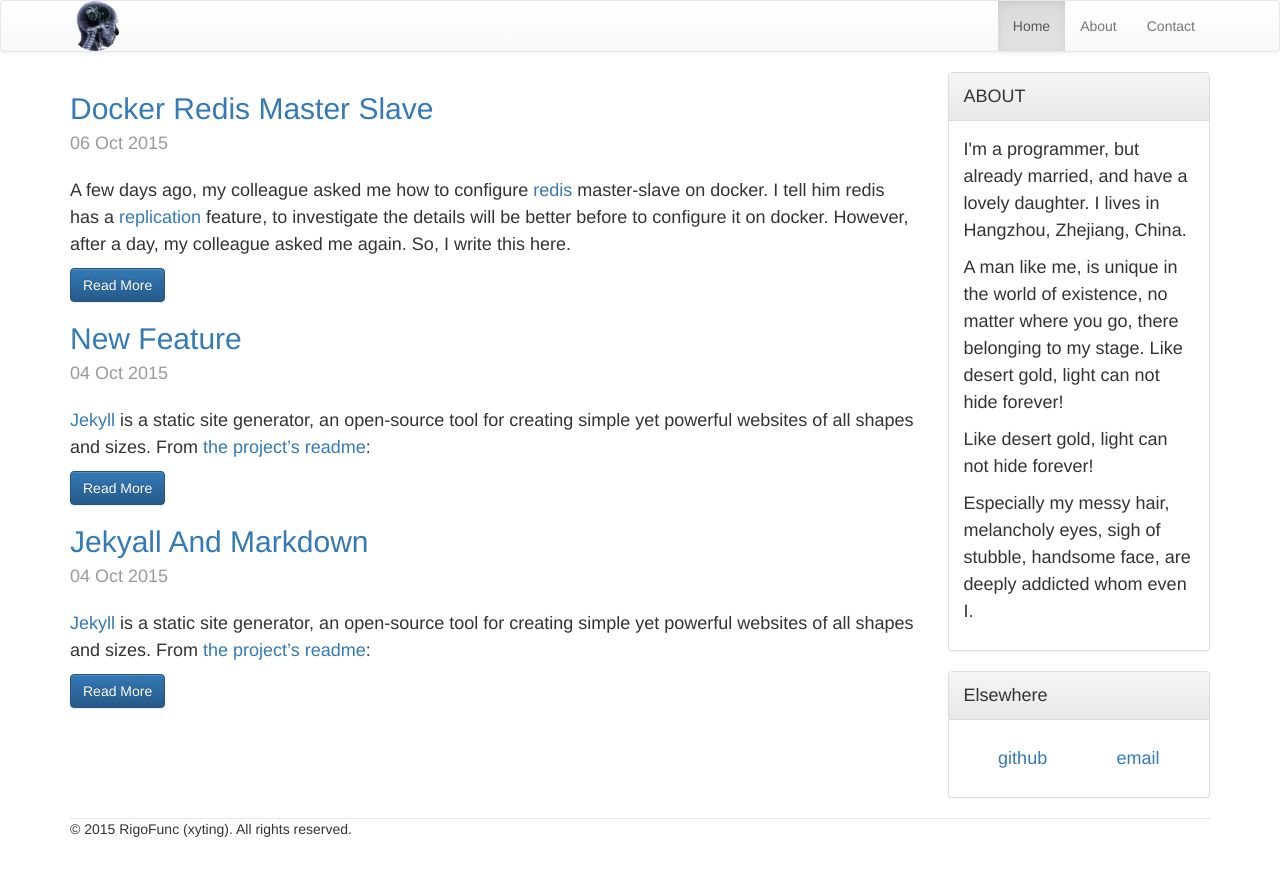
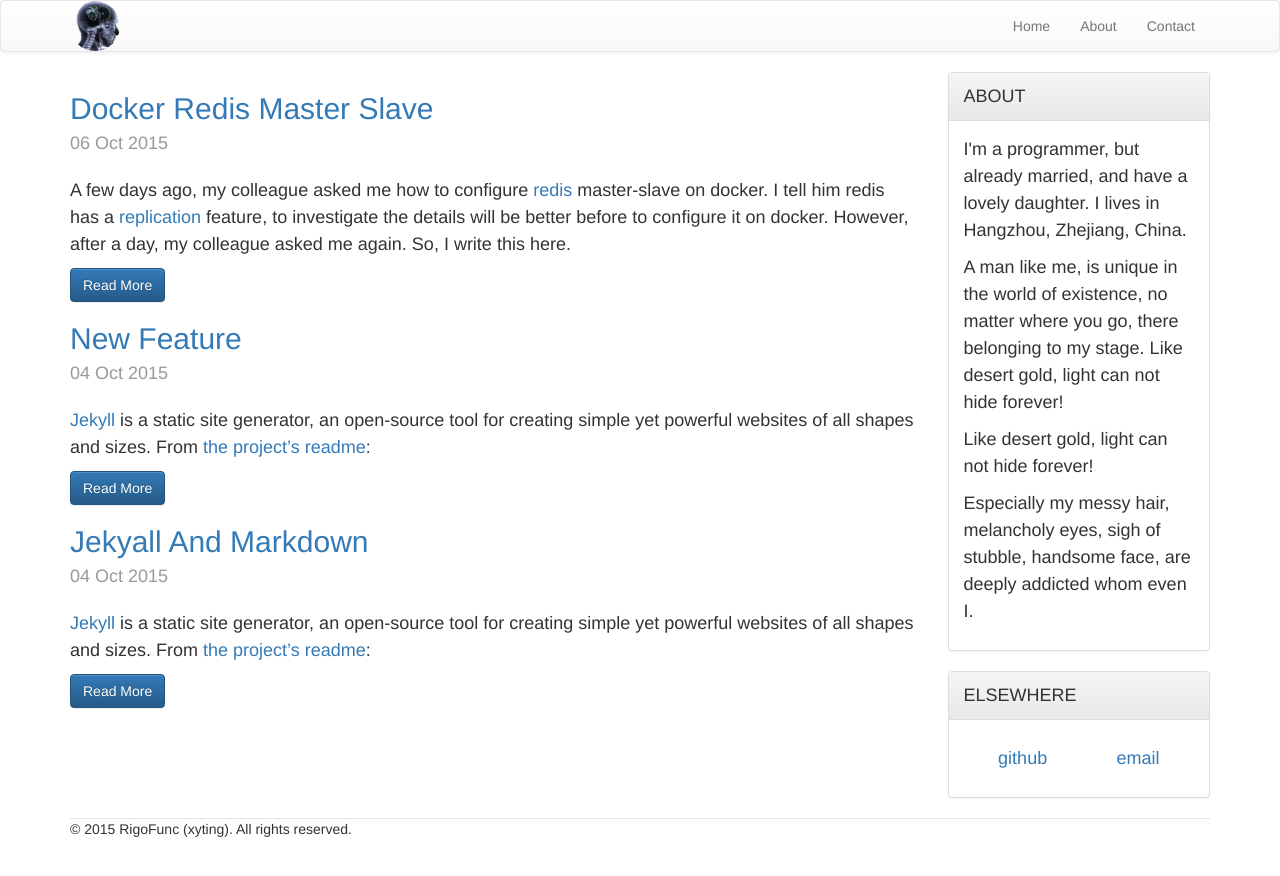
Before and after one commit to rigofunc/xyting.github.io, a Jekyll site: the page built from index.html, in a window 1280 px wide. Shown: the top 876 px of the page. Built offline with Jekyll 4.4.1, drawn with Linux system fonts in a browser that asks for light colours; Markdown is read by kramdown in place of the engine named in the settings; the list of posts is cut into pages by our own code.

Commit message:
li click remove siblings's active class and self add active class

```diff
--- a/_layouts/default.html
+++ b/_layouts/default.html
@@ -28,7 +28,7 @@
       </div>
       <div id="navbar" class="navbar-collapse collapse">
         <ul class="nav navbar-nav navbar-right">
-          <li class="active"><a href="/">Home</a></li>
+          <li><a href="/">Home</a></li>
           <li><a href="/about.html">About</a></li>
           <li><a href="/contact.html">Contact</a></li>
         </ul>
@@ -56,7 +56,7 @@
         </div>
         <div class="panel panel-default">
           <div class="panel-heading">
-            Elsewhere
+            ELSEWHERE
           </div>
           <div class="panel-body">
             <ul class="nav nav-pills nav-justified">
--- a/assets/js/site.js
+++ b/assets/js/site.js
@@ -1,5 +1,5 @@
 $(document).ready(function () {
-	$('.nav > li').click(function () {
-		$(this).addClass('active');
-	});
+	$('li').click(function () {
+        $(this).siblings().removeClass('active').addClass('active');
+    });
 });
```
